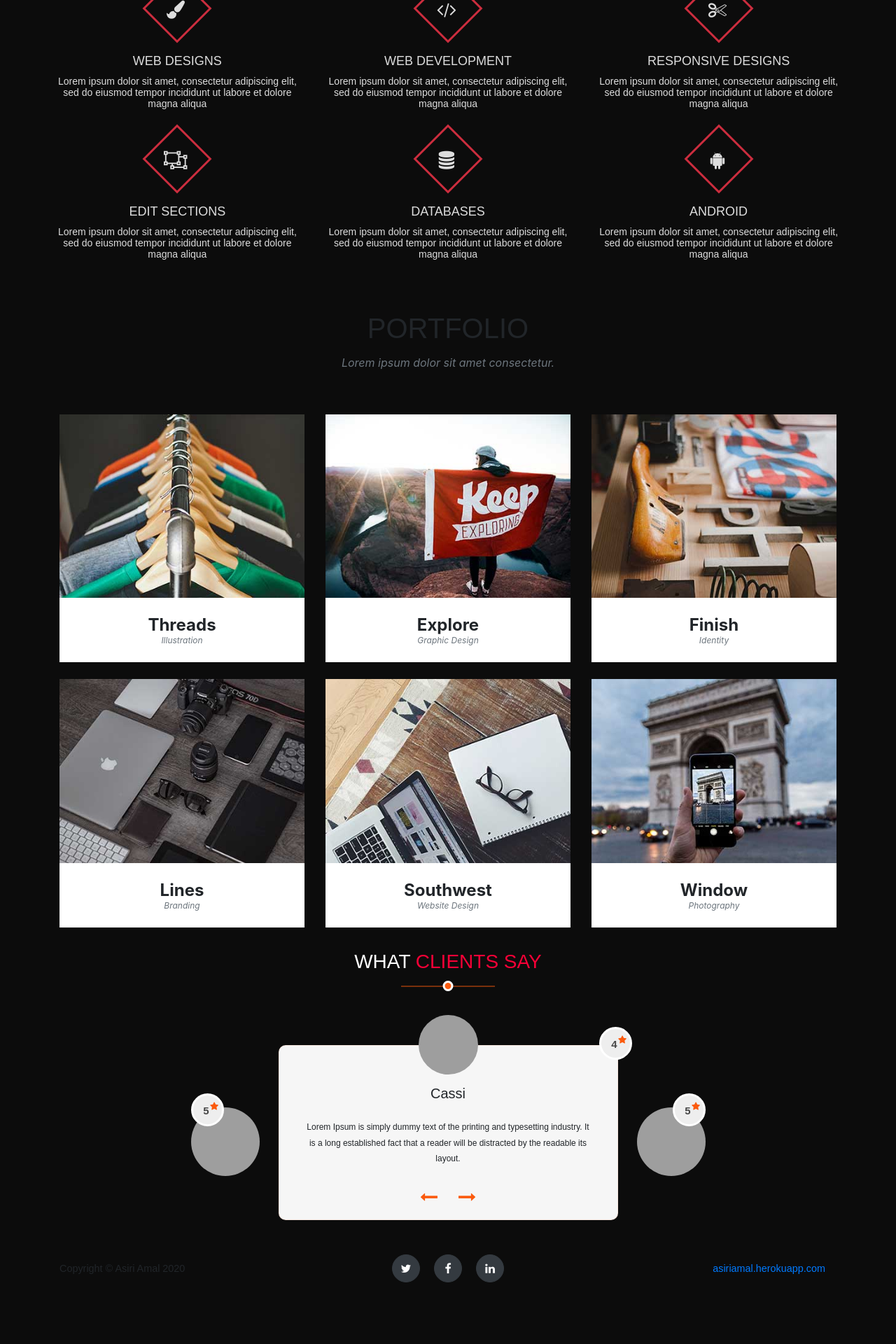
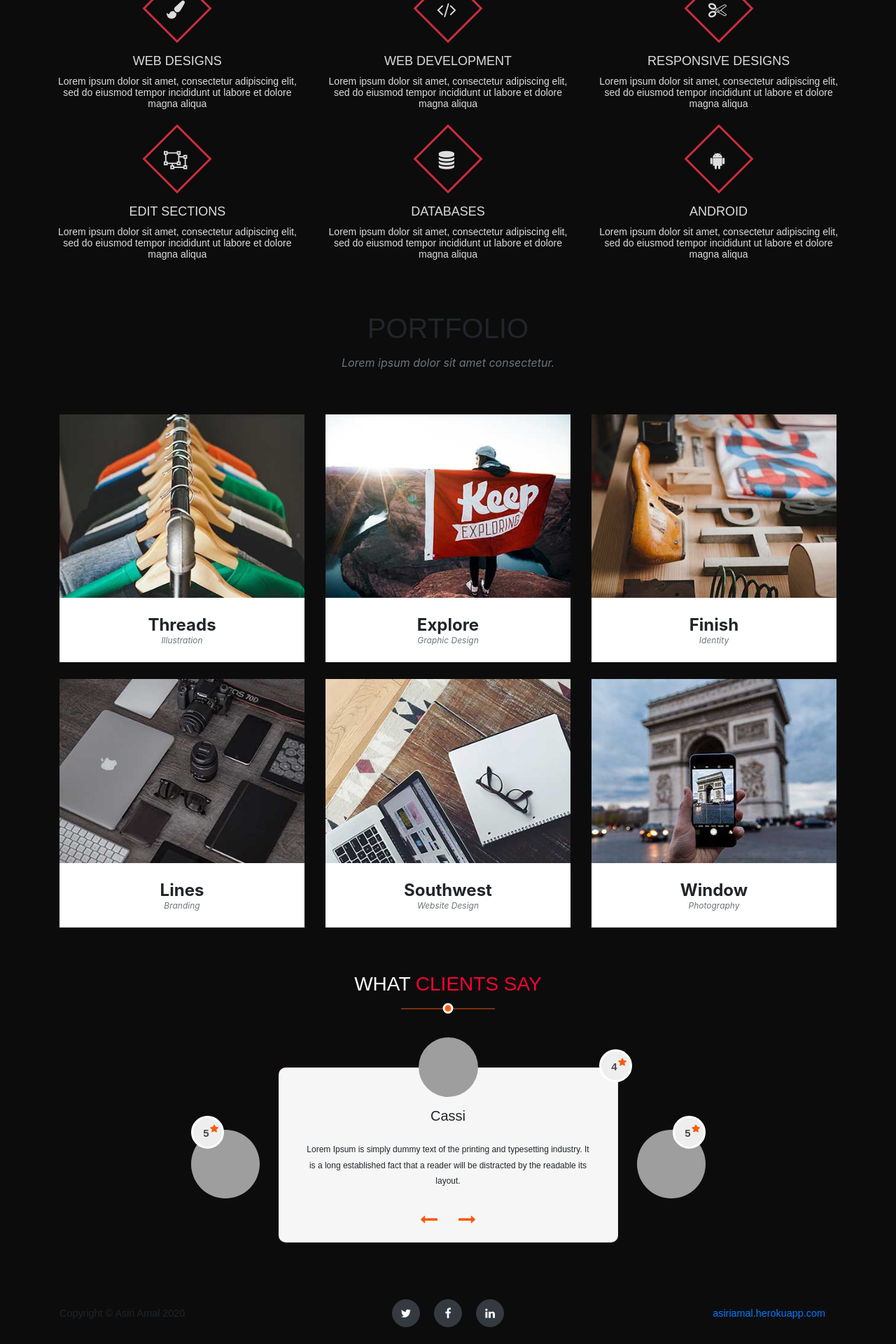
Before and after one commit to AsiriAmalk/my_portforlio, a Flask app: page / in a window 1280 px wide. Shown: the part 1125-3045 px from the top of the page at 70% size. Before the commit the page ends 2957 px from the top, so only its background shows below. Run offline with Flask 2, Linux system fonts and the light colour scheme; some libraries are stand-ins or nearby versions; grey boxes are pictures that could not be loaded.

Commit message:
fix testimonial section

```diff
--- a/templates/testimonial.html
+++ b/templates/testimonial.html
@@ -1,6 +1,6 @@
 <link rel="stylesheet" href="/static/css/testimonial.css">
-
-<div class="container" id="testimonial">
+<section class="page-section" id="testimonial">
+    <div class="container">
         <div class="customer-feedback">
             <div class="container text-center">
                 <div class="row">
@@ -101,6 +101,6 @@
 
     </div>
     <!-- extra -->
-
+</section>
 
 <script src="/static/js/testimonial.js"></script>
```
Lines whose indentation alone changed are shown as unchanged.
